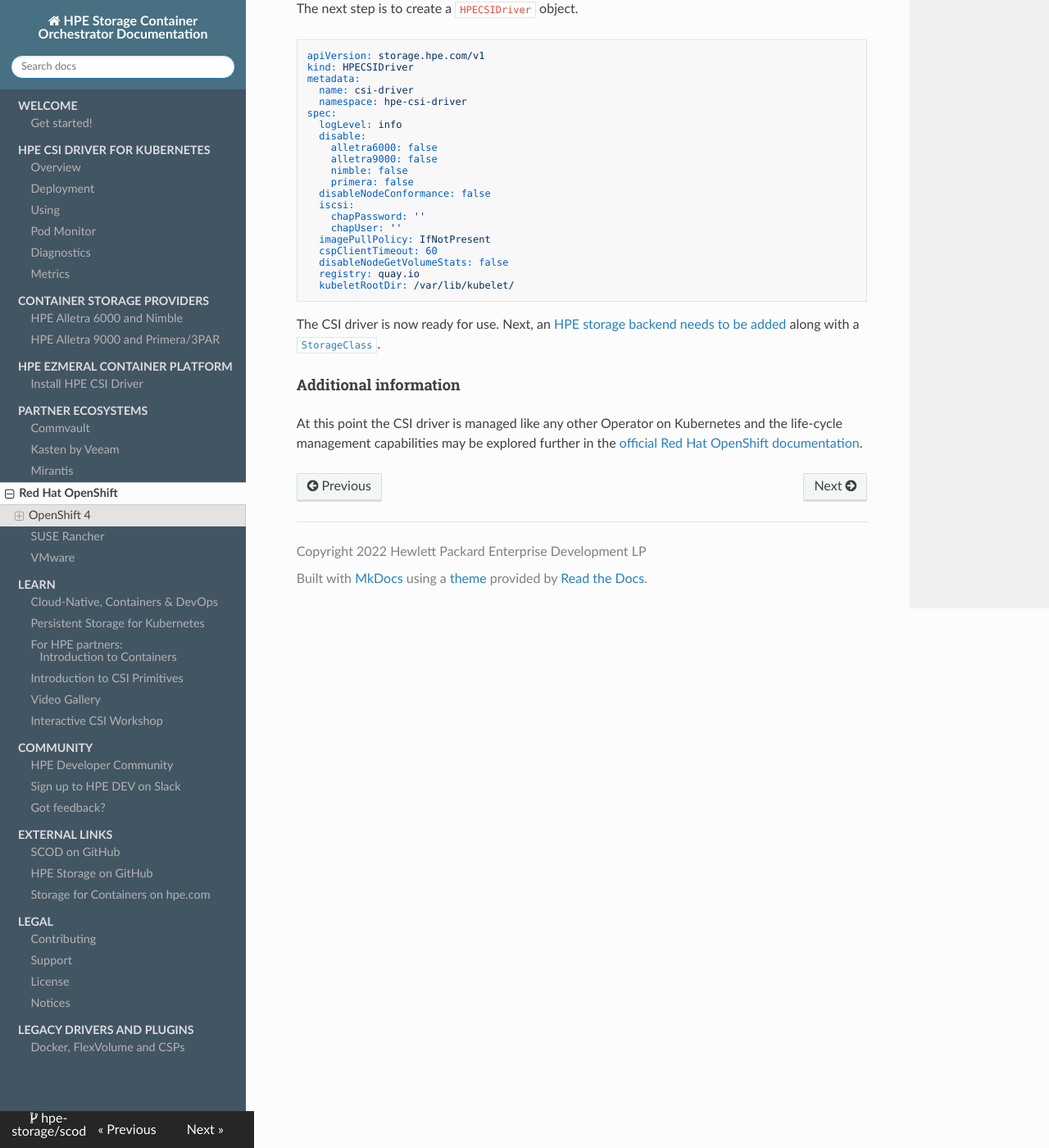
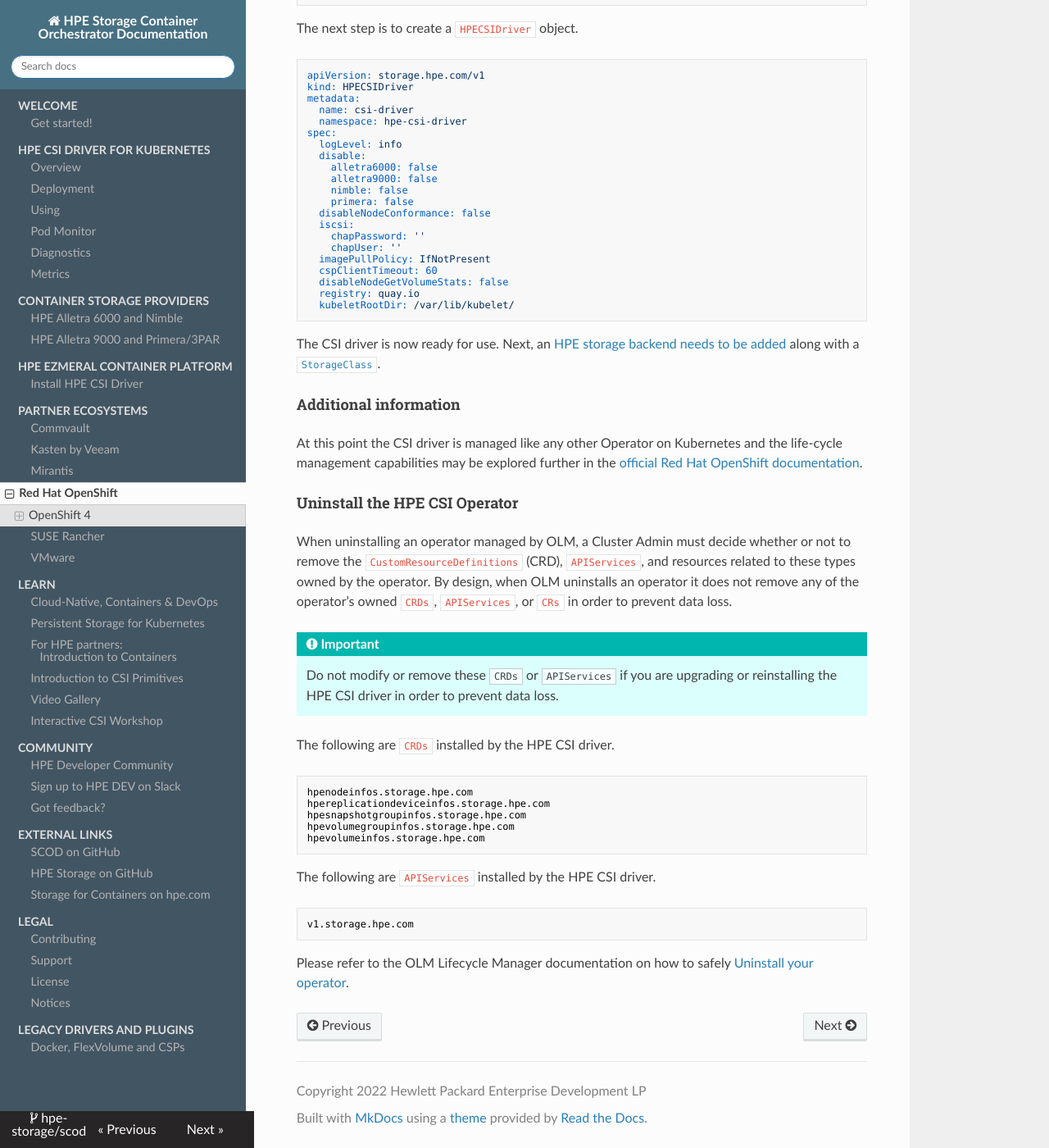
Before and after one commit to hpe-storage/scod, an MkDocs documentation site: the page built from docs/partners/redhat_openshift/index.md, in a window 1280 px wide and 1400 px high, scrolled down 8835 px. Shown: the whole window at 82% size. Built offline with MkDocs 1.6.1, drawn with Linux system fonts in a browser that asks for light colours; nearby versions of some CDN libraries; some of the changed text lies outside the part shown.

Commit message:
uninstall added to OpenShift
Signed-off-by: Chris Snell <snell.chris@gmail.com>

````diff
--- a/docs/partners/redhat_openshift/index.md
+++ b/docs/partners/redhat_openshift/index.md
@@ -207,3 +207,28 @@
 #### Additional information
 
 At this point the CSI driver is managed like any other Operator on Kubernetes and the life-cycle management capabilities may be explored further in the [official Red Hat OpenShift documentation](https://docs.openshift.com/container-platform/4.3/operators/olm-what-operators-are.html).
+
+#### Uninstall the HPE CSI Operator
+
+When uninstalling an operator managed by OLM, a Cluster Admin must decide whether or not to remove the `CustomResourceDefinitions` (CRD), `APIServices`, and resources related to these types owned by the operator. By design, when OLM uninstalls an operator it does not remove any of the operator’s owned `CRDs`, `APIServices`, or `CRs` in order to prevent data loss.
+
+!!! important
+    Do not modify or remove these `CRDs` or `APIServices` if you are upgrading or reinstalling the HPE CSI driver in order to prevent data loss.
+
+The following are `CRDs` installed by the HPE CSI driver.
+
+```text
+hpenodeinfos.storage.hpe.com
+hpereplicationdeviceinfos.storage.hpe.com
+hpesnapshotgroupinfos.storage.hpe.com
+hpevolumegroupinfos.storage.hpe.com
+hpevolumeinfos.storage.hpe.com
+```
+
+The following are `APIServices` installed by the HPE CSI driver.
+
+```text
+v1.storage.hpe.com
+```
+
+Please refer to the OLM Lifecycle Manager documentation on how to safely [Uninstall your operator](https://olm.operatorframework.io/docs/tasks/uninstall-operator/).
````
